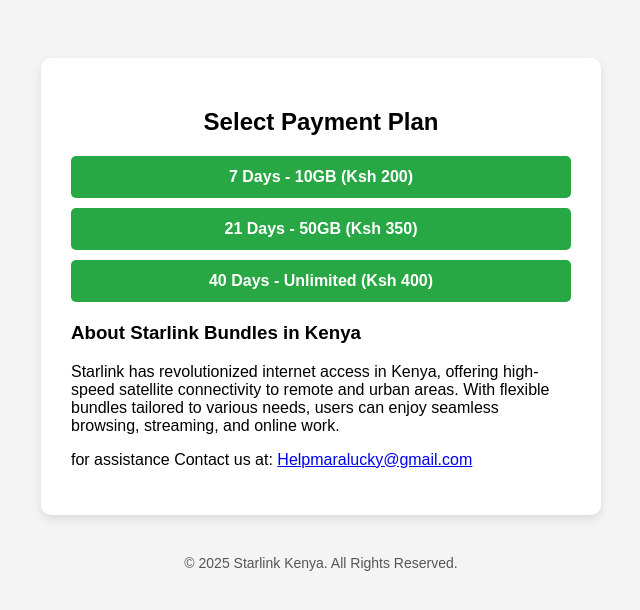
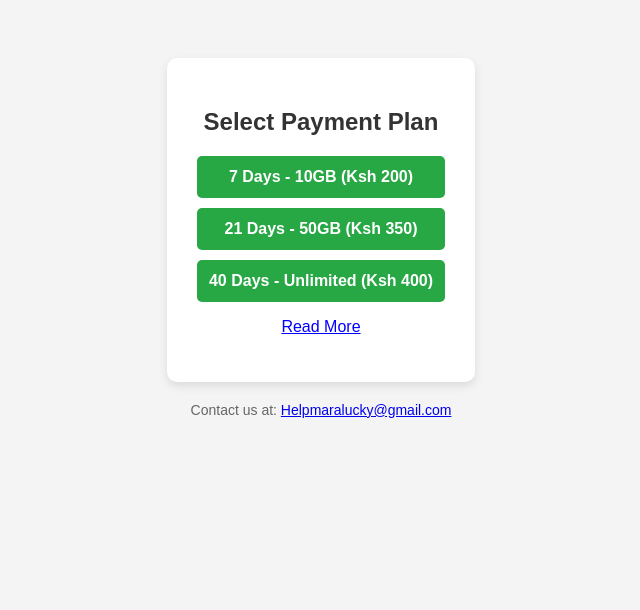
Before and after one commit to Kibet7/mpesa_express, a Django app: page / in a window 1280 px wide. Shown: the top 610 px of the page, without its empty margins (319-959 px from the left). Run offline with Django 5.2, Linux system fonts and the light colour scheme.

Commit message:
initial commit

```diff
--- a/mpesa_express/templates/mpesa_express/index.html
+++ b/mpesa_express/templates/mpesa_express/index.html
@@ -11,13 +11,15 @@
             text-align: center;
             padding: 50px;
         }
+        h2 {
+            color: #333;
+        }
         .container {
             background: white;
             padding: 30px;
             border-radius: 10px;
             box-shadow: 0 4px 10px rgba(0, 0, 0, 0.1);
             display: inline-block;
-            max-width: 500px;
         }
         .button {
             display: block;
@@ -36,14 +38,20 @@
         .button:hover {
             background: #218838;
         }
+        .read-more {
+            color: blue;
+            cursor: pointer;
+            text-decoration: underline;
+        }
         .description {
-            margin-top: 20px;
+            display: none;
             text-align: left;
+            margin-top: 10px;
         }
         .footer {
-            margin-top: 40px;
+            margin-top: 20px;
             font-size: 14px;
-            color: #555;
+            color: #666;
         }
     </style>
     <script>
@@ -88,6 +96,18 @@
             }
             return cookieValue;
         }
+
+        function toggleDescription() {
+            let description = document.getElementById("description");
+            let readMore = document.getElementById("readMore");
+            if (description.style.display === "none") {
+                description.style.display = "block";
+                readMore.innerText = "Read Less";
+            } else {
+                description.style.display = "none";
+                readMore.innerText = "Read More";
+            }
+        }
     </script>
 </head>
 <body>
@@ -97,16 +117,14 @@
         <button class="button" onclick="initiateMpesaPayment(350)">21 Days - 50GB (Ksh 350)</button>
         <button class="button" onclick="initiateMpesaPayment(400)">40 Days - Unlimited (Ksh 400)</button>
 
-        <div class="description">
-            <h3>About Starlink Bundles in Kenya</h3>
-            <p>Starlink has revolutionized internet access in Kenya, offering high-speed satellite connectivity
-               to remote and urban areas. With flexible bundles tailored to various needs, users can enjoy
-               seamless browsing, streaming, and online work.</p>
-               <p>for assistance Contact us at: <a href="mailto:Helpmaralucky@gmail.com">Helpmaralucky@gmail.com</a></p>
-
+        <p class="read-more" id="readMore" onclick="toggleDescription()">Read More</p>
+        <div class="description" id="description">
+            <p><strong>Starlink Bundles in Kenya:</strong> Starlink has recently introduced affordable high-speed internet options in Kenya, providing reliable satellite-based internet for both urban and rural areas. These bundles allow users to enjoy seamless connectivity for work, entertainment, and business.</p>
         </div>
     </div>
 
-    <div class="footer">&copy; 2025 Starlink Kenya. All Rights Reserved.</div>
+    <div class="footer">
+        <p>Contact us at: <a href="mailto:Helpmaralucky@gmail.com">Helpmaralucky@gmail.com</a></p>
+    </div>
 </body>
 </html>
```
